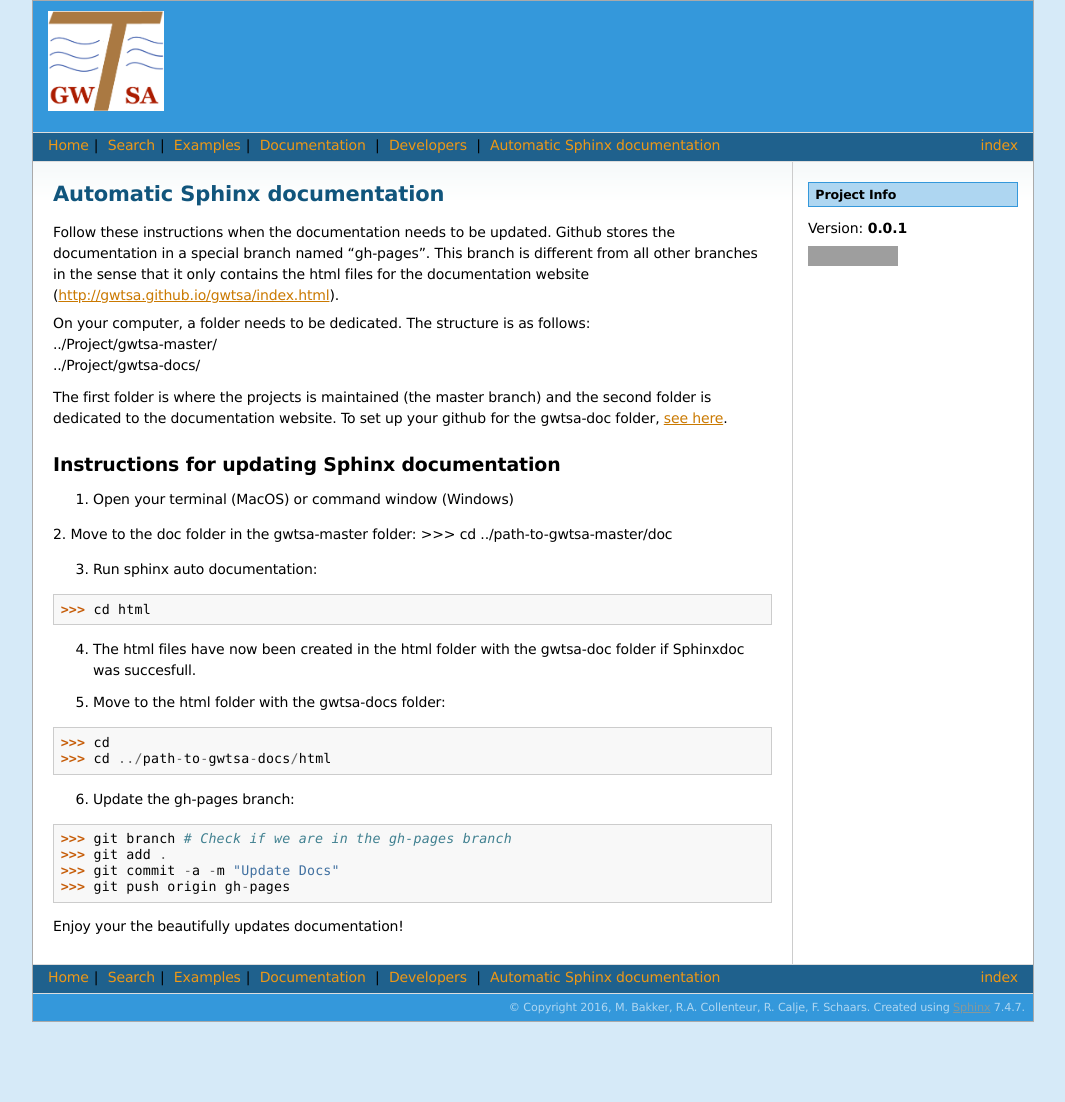
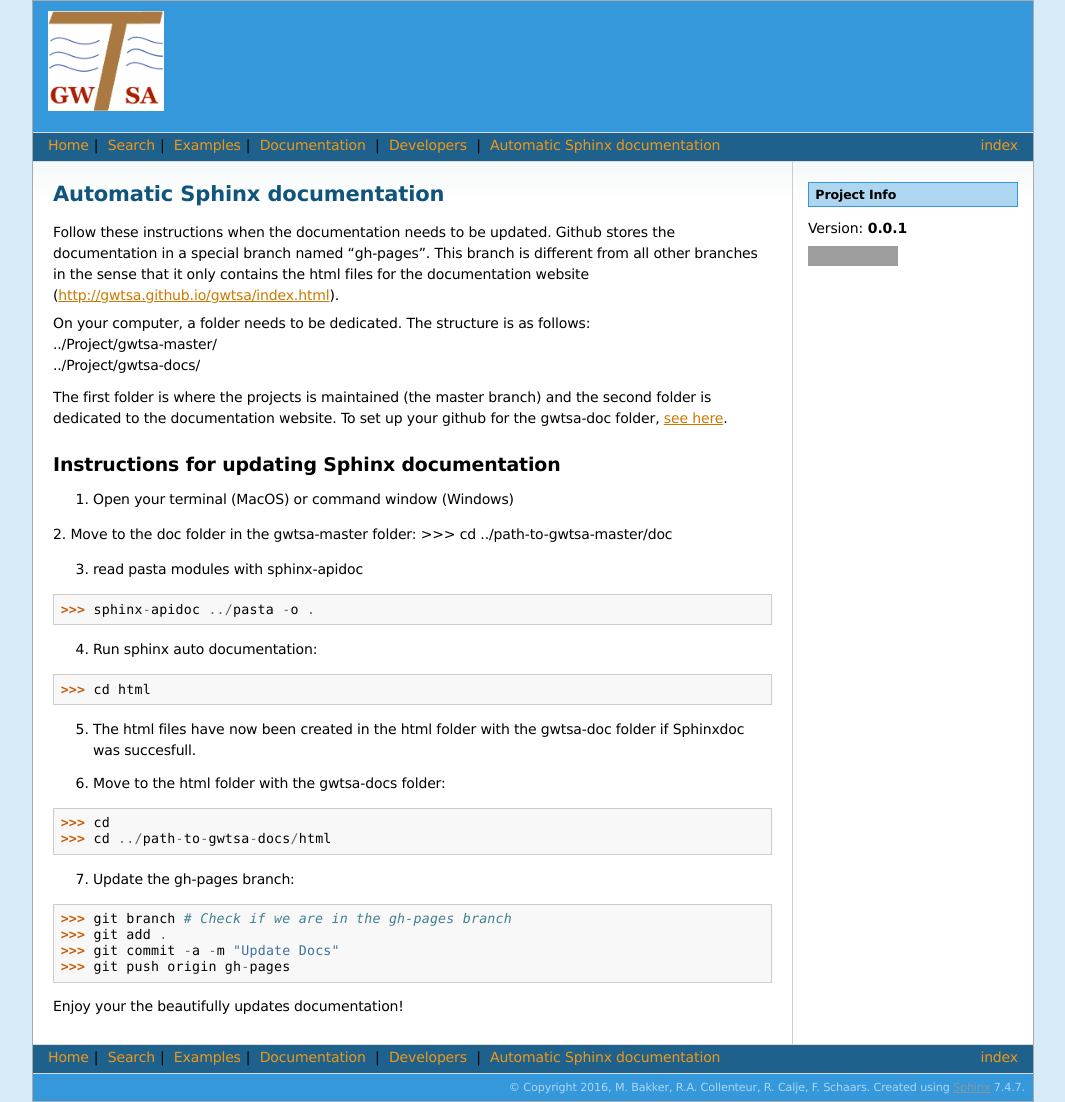
Before and after one commit to pastas/pastas, a Sphinx documentation site: the page built from doc/readme.rst, in a window 1280 px wide. Shown: the whole page, without its empty margins (107-1172 px from the left). Built offline with Sphinx 7.4.7, drawn with Linux system fonts in a browser that asks for light colours; before the commit the page ends 1022 px from its top, so only the background shows below that; grey boxes are pictures that could not be loaded.

Commit message:
Update readme.rst

```diff
--- a/doc/readme.rst
+++ b/doc/readme.rst
@@ -20,15 +20,18 @@ Instructions for updating Sphinx documentation
 2. Move to the doc folder in the gwtsa-master folder:
 >>> cd ../path-to-gwtsa-master/doc
 
-3. Run sphinx auto documentation:
+3. read pasta modules with sphinx-apidoc
+  >>> sphinx-apidoc ../pasta -o .
+
+4. Run sphinx auto documentation:
   >>> cd html
 
-4. The html files have now been created in the html folder with the gwtsa-doc folder if Sphinxdoc was succesfull.
-5. Move to the html folder with the gwtsa-docs folder:
+5. The html files have now been created in the html folder with the gwtsa-doc folder if Sphinxdoc was succesfull.
+6. Move to the html folder with the gwtsa-docs folder:
   >>> cd
   >>> cd ../path-to-gwtsa-docs/html
 
-6. Update the gh-pages branch:
+7. Update the gh-pages branch:
   >>> git branch # Check if we are in the gh-pages branch
   >>> git add .
   >>> git commit -a -m "Update Docs"
```
